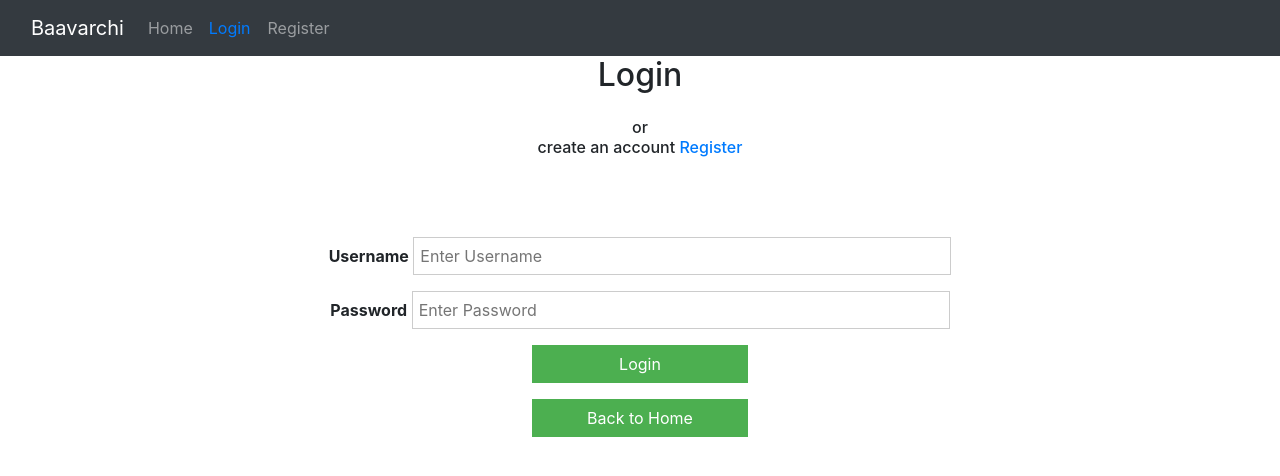
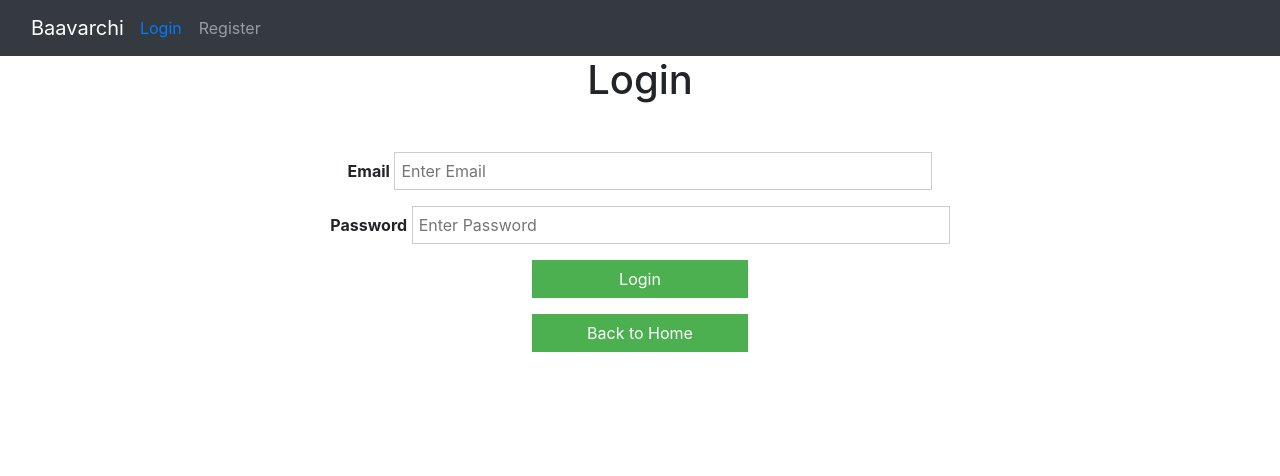
Before and after one commit to manilal14/bavarchi, a Flask app: page /login in a window 1280 px wide. Shown: the top 476 px of the page. Run offline with Flask 2, Linux system fonts and the light colour scheme; parts of the project's set-up code (start-up, migrations or seed data) failed here and were passed over; some libraries are stand-ins or nearby versions.

Commit message:
small changes

```diff
--- a/application/templates/homepage.html
+++ b/application/templates/homepage.html
@@ -2,14 +2,12 @@
 {% block body %}
 <nav class="navbar navbar-expand-lg navbar-dark bg-dark">
   <div class="container-fluid">
-    <a class="navbar-brand" href="#">Baavarchi </a>
+    <a class="navbar-brand" href="{{ url_for('home') }}">Baavarchi </a>
     <button class="navbar-toggler" type="button" data-bs-toggle="collapse" data-bs-target="#navbarNavAltMarkup" aria-controls="navbarNavAltMarkup" aria-expanded="false" aria-label="Toggle navigation">
       <span class="navbar-toggler-icon"></span>
     </button>
     <div class="collapse navbar-collapse" id="navbarNavAltMarkup">
-      <div class="navbar-nav">
-        <a class="nav-item active"  href="{{ url_for('home') }}">&ensp;Home&ensp;</a>
-      </div>
+
       <div class="navbar-nav">
         <a class="nav-link" href="{{ url_for('login') }}">Login</a>
       </div>
--- a/application/templates/login.html
+++ b/application/templates/login.html
@@ -3,14 +3,12 @@
 {% block body %}
 <nav class="navbar navbar-expand-lg navbar-dark bg-dark">
   <div class="container-fluid">
-    <a class="navbar-brand" href="#">Baavarchi</a>
+    <a class="navbar-brand" href="{{ url_for('home') }}">Baavarchi</a>
     <button class="navbar-toggler" type="button" data-bs-toggle="collapse" data-bs-target="#navbarNavAltMarkup" aria-controls="navbarNavAltMarkup" aria-expanded="false" aria-label="Toggle navigation">
       <span class="navbar-toggler-icon"></span>
     </button>
     <div class="collapse navbar-collapse" id="navbarNavAltMarkup">
-      <div class="navbar-nav">
-        <a class="nav-link"  href="{{ url_for('home') }}">Home&ensp;</a>
-      </div>
+
       <div class="navbar-nav">
         <a class="nav-item" href="{{ url_for('login') }}">Login &nbsp;</a>
       </div>
@@ -22,13 +20,13 @@
   </div>
 </nav>
 
-  <h2 align="Center">Login </h2>
-  <h6 class="container">or <p>create an account <a href="{{url_for('register') }}">Register</a></p> </h6>
+  <h1 align="Center">Login </h1>
+
 
   <form action="{{ url_for('login') }}" class="container" method="post">
     <div class="container">
-      <label for="uname"><b>Username</b></label>
-      <input type="text" placeholder="Enter Username" name="uname" required>
+      <label for="uname"><b>Email</b></label>
+      <input type="text" placeholder="Enter Email" name="uname" required>
       </br>
       <label for="psw"><b>Password</b></label>
       <input type="password" placeholder="Enter Password" name="password" required>
--- a/application/templates/menu_list.html
+++ b/application/templates/menu_list.html
@@ -49,7 +49,7 @@
                 <input type="hidden" name="item" id="item"  value="{{item['name']}}" required>
                 </br>
                 <input type="hidden" name="price" id="price" value="{{item['price']}}" required>
-                </br>{{item['food_id']}}
+                </br>
                 <input type="hidden" name="food_id" id="food_id" value="{{item['food_id']}}" required>
                 <button class="btn btn-primary btn-block" type=" submit" name="{{item['food_id']}}" >Order</button></br>
                 </form>
--- a/application/templates/register.html
+++ b/application/templates/register.html
@@ -4,14 +4,12 @@
 
 <nav class="navbar navbar-expand-lg navbar-dark bg-dark">
   <div class="container-fluid">
-    <a class="navbar-brand" href="#">Baavarchi</a>
+    <a class="navbar-brand" href="{{ url_for('home') }}">Baavarchi</a>
     <button class="navbar-toggler" type="button" data-bs-toggle="collapse" data-bs-target="#navbarNavAltMarkup" aria-controls="navbarNavAltMarkup" aria-expanded="false" aria-label="Toggle navigation">
       <span class="navbar-toggler-icon"></span>
     </button>
     <div class="collapse navbar-collapse" id="navbarNavAltMarkup">
-      <div class="navbar-nav">
-        <a class="nav-link "  href="{{ url_for('home') }}">Home</a>
-      </div>
+
       <div class="navbar-nav">
         <a class="nav-link" href="{{ url_for('login') }}">Login &nbsp;</a>
       </div>
```
Also changed, not shown: application/templates/managerpage.html (+2 -11 lines), 1 other file.
